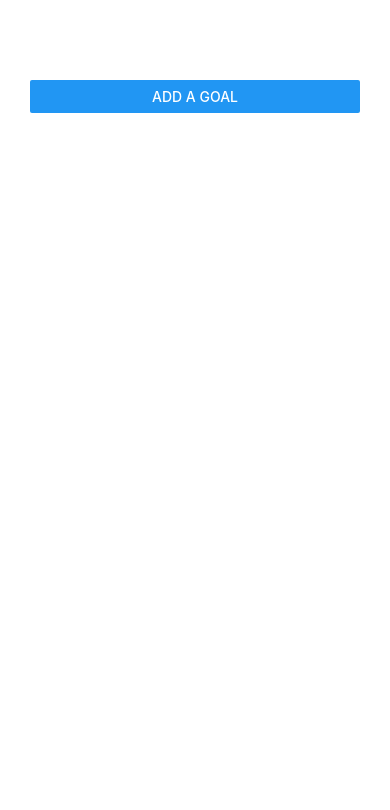
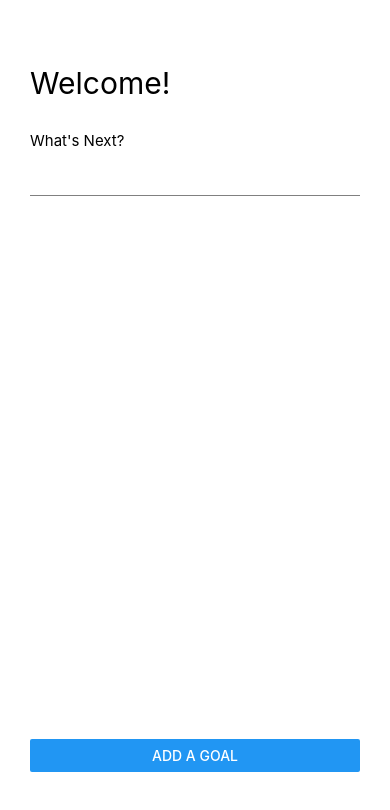
Before and after one commit to JaennPB/Goals-native-app, a React Native app: screen / in a window 390 px wide. Shown: the top 810 px of the page. Built offline with nearby package versions, Linux system fonts and the light colour scheme.

Commit message:
fixed some styling

```diff
--- a/App.js
+++ b/App.js
@@ -3,6 +3,7 @@ import { StyleSheet, View, FlatList, Button } from "react-native";
 
 import GoalItem from "./components/GoalItem";
 import AddGoalInput from "./components/AddGoalInput";
+import Dashboard from "./components/Dashboard";
 
 const App = () => {
   const [goals, setGoals] = useState([]);
@@ -28,6 +29,9 @@ const App = () => {
 
   return (
     <View style={styles.screenContainer}>
+      <View style={styles.dashboardContainer}>
+        <Dashboard />
+      </View>
       <View style={styles.listContainer}>
         <FlatList
           data={goals}
@@ -54,18 +58,29 @@ const App = () => {
 
 const styles = StyleSheet.create({
   screenContainer: {
-    justifyContent: "space-between",
+    flex: 1,
+    justifyContent: "center",
     alignItems: "center",
 
-    paddingTop: 50,
+    paddingTop: 20,
     paddingHorizontal: 30,
   },
+  dashboardContainer: {
+    // backgroundColor: "green",
+    flex: 2,
+    justifyContent: "center",
+    width: "100%",
+  },
   listContainer: {
-    height: "90%",
+    // backgroundColor: "red",
+    paddingTop: 30,
+    flex: 5,
     width: "100%",
   },
   inputContainer: {
-    height: "10%",
+    // backgroundColor: "blue",
+    flex: 2,
+    justifyContent: "center",
     width: "100%",
   },
 });
--- a/app.json
+++ b/app.json
@@ -13,13 +13,12 @@
     "updates": {
       "fallbackToCacheTimeout": 0
     },
-    "assetBundlePatterns": [
-      "**/*"
-    ],
+    "assetBundlePatterns": ["**/*"],
     "ios": {
       "supportsTablet": true
     },
     "android": {
+      "softwareKeyboardLayoutMode": "pan",
       "adaptiveIcon": {
         "foregroundImage": "./assets/adaptive-icon.png",
         "backgroundColor": "#FFFFFF"
--- a/components/AddGoalInput.js
+++ b/components/AddGoalInput.js
@@ -14,7 +14,7 @@ const AddGoalInput = (props) => {
   };
 
   return (
-    <Modal visible={props.modalVisible} animationType="fade" transparent>
+    <Modal visible={props.modalVisible} animationType="slide" transparent>
       <View style={styles.modalContainer}>
         <View style={styles.inputContainer}>
           <TextInput
@@ -22,7 +22,6 @@ const AddGoalInput = (props) => {
             style={styles.input}
             onChangeText={changeTextHandler}
             value={enteredText}
-            autoFocus={true}
           />
           <View style={styles.buttonsContainer}>
             <View style={styles.button}>
--- /dev/null
+++ b/components/Dashboard.js
@@ -0,0 +1,29 @@
+import React from "react";
+import { Text, View, StyleSheet } from "react-native";
+
+const Dashboard = () => {
+  return (
+    <View style={styles.textContainer}>
+      <Text style={styles.welcome}>Welcome!</Text>
+      <Text style={styles.message}>What's Next?</Text>
+    </View>
+  );
+};
+
+const styles = StyleSheet.create({
+  textContainer: {
+    flex: 1,
+    justifyContent: "center",
+    borderBottomWidth: 1,
+    borderBottomColor: "grey",
+  },
+  welcome: {
+    fontSize: 30,
+    marginBottom: 30,
+  },
+  message: {
+    fontSize: 15,
+  },
+});
+
+export default Dashboard;
```
